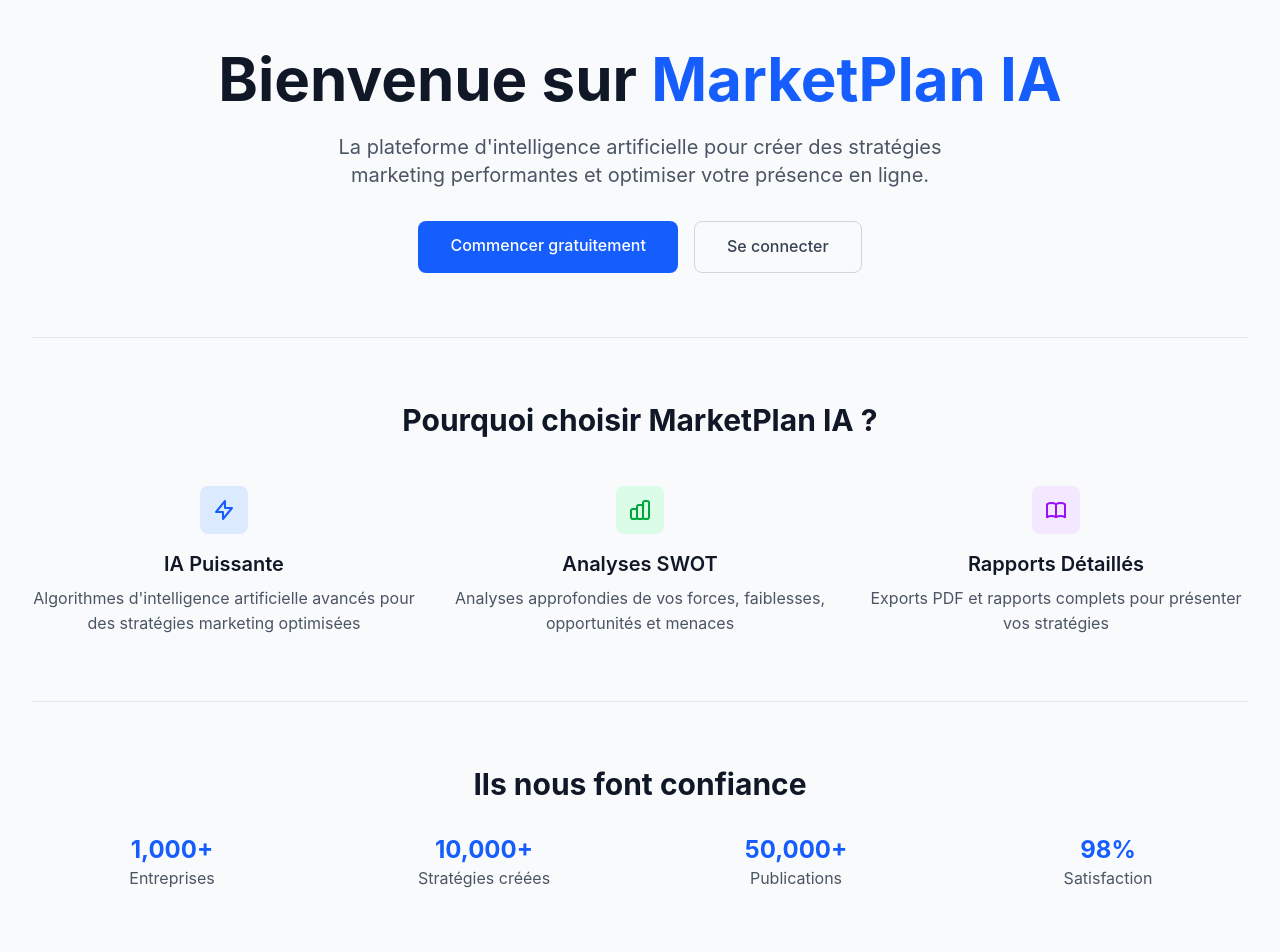
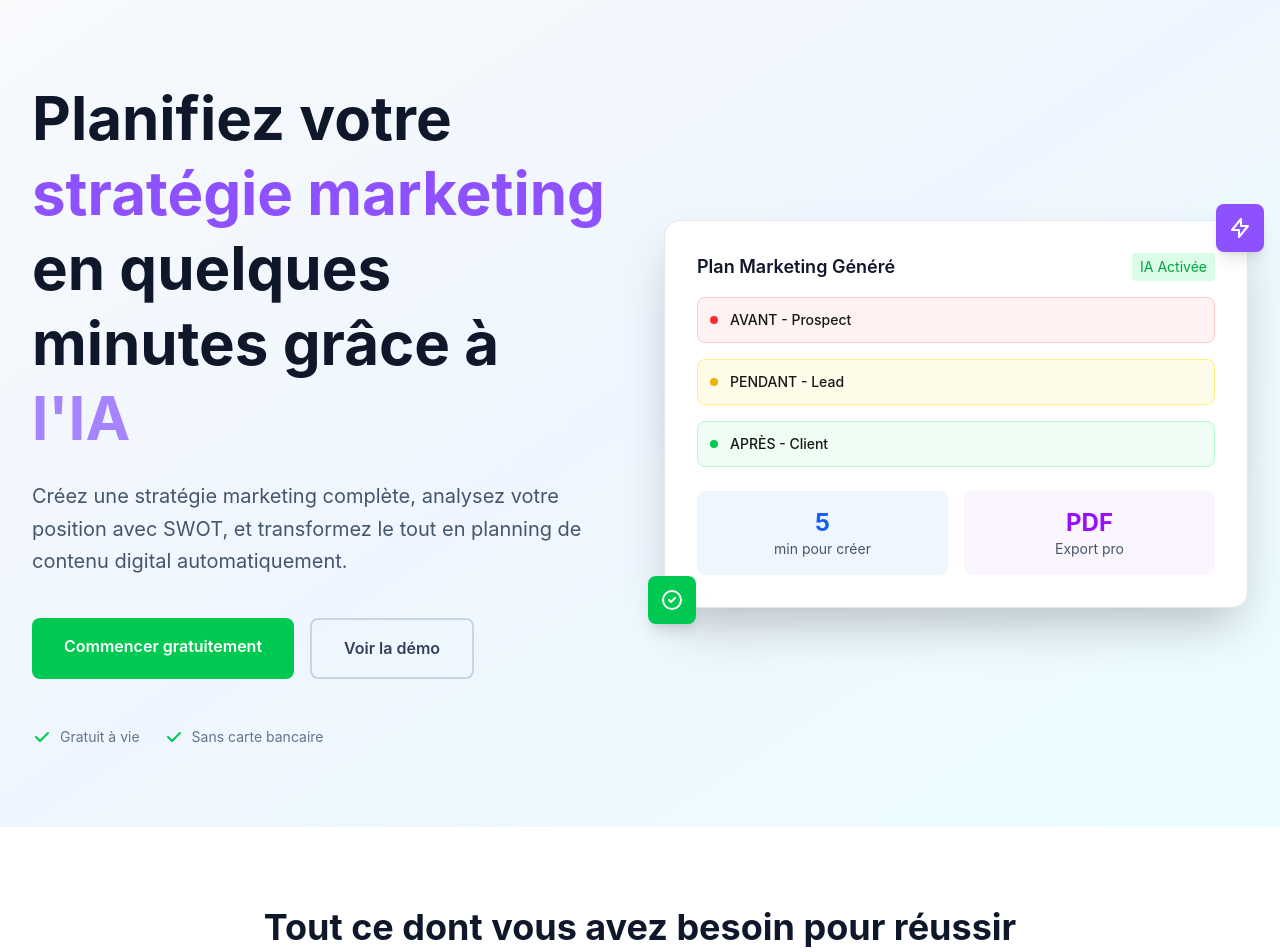
Before and after one commit to Sahnoun122/Fil-Rouge, a Next.js app in the folder frontend/: page / in a window 1280 px wide. Shown: the part 80-1032 px from the top of the page. Built offline with nearby package versions, Linux system fonts and the light colour scheme; no server answers.

Commit message:
feat: ajouter la verifications de cors

```diff
--- a/frontend/src/pages/index.tsx
+++ b/frontend/src/pages/index.tsx
@@ -1,153 +1,23 @@
-// pages/index.tsx - Page d'accueil
+// pages/index.tsx - Page d'accueil avec tous les composants landing
 
-import Link from 'next/link';
-import { useAuth } from '../hooks/useAuth';
+import Hero from '../../components/landing/Hero';
+import Features from '../../components/landing/Features';
+import HowItWorks from '../../components/landing/HowItWorks';
+import SWOT from '../../components/landing/SWOT';
+import Pricing from '../../components/landing/Pricing';
+import FAQ from '../../components/landing/FAQ';
+import Footer from '../../components/landing/Footer';
 
 export default function HomePage() {
-  const { user, isAuthenticated } = useAuth();
-
   return (
-    <div className="max-w-7xl mx-auto px-4 sm:px-6 lg:px-8">
-      {/* Hero Section */}
-      <div className="text-center py-16">
-        <h1 className="text-4xl font-bold text-gray-900 sm:text-5xl md:text-6xl">
-          Bienvenue sur{' '}
-          <span className="text-blue-600">MarketPlan IA</span>
-        </h1>
-        <p className="mt-6 max-w-2xl mx-auto text-xl text-gray-600">
-          La plateforme d'intelligence artificielle pour créer des stratégies marketing
-          performantes et optimiser votre présence en ligne.
-        </p>
-
-        {/* Call to Actions */}
-        <div className="mt-8 flex flex-col sm:flex-row gap-4 justify-center">
-          {isAuthenticated ? (
-            <>
-              <Link
-                href="/dashboard"
-                className="bg-blue-600 hover:bg-blue-700 text-white px-8 py-3 rounded-lg font-medium"
-              >
-                Accéder au Dashboard
-              </Link>
-              <div className="flex items-center justify-center space-x-2">
-                <span className="text-gray-600">Connecté en tant que</span>
-                <span className="font-medium text-gray-900">{user?.fullName}</span>
-              </div>
-            </>
-          ) : (
-            <>
-              <Link
-                href="/register"
-                className="bg-blue-600 hover:bg-blue-700 text-white px-8 py-3 rounded-lg font-medium"
-              >
-                Commencer gratuitement
-              </Link>
-              <Link
-                href="/login"
-                className="border border-gray-300 hover:border-gray-400 text-gray-700 px-8 py-3 rounded-lg font-medium"
-              >
-                Se connecter
-              </Link>
-            </>
-          )}
-        </div>
-      </div>
-
-      {/* Features Section */}
-      <div className="py-16 border-t border-gray-200">
-        <h2 className="text-3xl font-bold text-center text-gray-900 mb-12">
-          Pourquoi choisir MarketPlan IA ?
-        </h2>
-
-        <div className="grid md:grid-cols-3 gap-8">
-          <div className="text-center">
-            <div className="w-12 h-12 bg-blue-100 rounded-lg flex items-center justify-center mx-auto mb-4">
-              <svg className="w-6 h-6 text-blue-600" fill="none" stroke="currentColor" viewBox="0 0 24 24">
-                <path strokeLinecap="round" strokeLinejoin="round" strokeWidth={2} d="M13 10V3L4 14h7v7l9-11h-7z" />
-              </svg>
-            </div>
-            <h3 className="text-xl font-semibold text-gray-900 mb-2">
-              IA Puissante
-            </h3>
-            <p className="text-gray-600">
-              Algorithmes d'intelligence artificielle avancés pour des stratégies marketing optimisées
-            </p>
-          </div>
-
-          <div className="text-center">
-            <div className="w-12 h-12 bg-green-100 rounded-lg flex items-center justify-center mx-auto mb-4">
-              <svg className="w-6 h-6 text-green-600" fill="none" stroke="currentColor" viewBox="0 0 24 24">
-                <path strokeLinecap="round" strokeLinejoin="round" strokeWidth={2} d="M9 19v-6a2 2 0 00-2-2H5a2 2 0 00-2 2v6a2 2 0 002 2h2a2 2 0 002-2zm0 0V9a2 2 0 012-2h2a2 2 0 012 2v10m-6 0a2 2 0 002 2h2a2 2 0 002-2m0 0V5a2 2 0 012-2h2a2 2 0 012 2v14a2 2 0 01-2 2h-2a2 2 0 01-2-2z" />
-              </svg>
-            </div>
-            <h3 className="text-xl font-semibold text-gray-900 mb-2">
-              Analyses SWOT
-            </h3>
-            <p className="text-gray-600">
-              Analyses approfondies de vos forces, faiblesses, opportunités et menaces
-            </p>
-          </div>
-
-          <div className="text-center">
-            <div className="w-12 h-12 bg-purple-100 rounded-lg flex items-center justify-center mx-auto mb-4">
-              <svg className="w-6 h-6 text-purple-600" fill="none" stroke="currentColor" viewBox="0 0 24 24">
-                <path strokeLinecap="round" strokeLinejoin="round" strokeWidth={2} d="M12 6.253v13m0-13C10.832 5.477 9.246 5 7.5 5S4.168 5.477 3 6.253v13C4.168 18.477 5.754 18 7.5 18s3.332.477 4.5 1.253m0-13C13.168 5.477 14.754 5 16.5 5c1.746 0 3.332.477 4.5 1.253v13C19.832 18.477 18.246 18 16.5 18c-1.746 0-3.332.477-4.5 1.253" />
-              </svg>
-            </div>
-            <h3 className="text-xl font-semibold text-gray-900 mb-2">
-              Rapports Détaillés
-            </h3>
-            <p className="text-gray-600">
-              Exports PDF et rapports complets pour présenter vos stratégies
-            </p>
-          </div>
-        </div>
-      </div>
-
-      {/* Stats Section */}
-      <div className="py-16 border-t border-gray-200">
-        <div className="text-center">
-          <h2 className="text-3xl font-bold text-gray-900 mb-8">
-            Ils nous font confiance
-          </h2>
-          <div className="grid grid-cols-2 md:grid-cols-4 gap-8">
-            <div>
-              <div className="text-2xl font-bold text-blue-600">1,000+</div>
-              <div className="text-gray-600">Entreprises</div>
-            </div>
-            <div>
-              <div className="text-2xl font-bold text-blue-600">10,000+</div>
-              <div className="text-gray-600">Stratégies créées</div>
-            </div>
-            <div>
-              <div className="text-2xl font-bold text-blue-600">50,000+</div>
-              <div className="text-gray-600">Publications</div>
-            </div>
-            <div>
-              <div className="text-2xl font-bold text-blue-600">98%</div>
-              <div className="text-gray-600">Satisfaction</div>
-            </div>
-          </div>
-        </div>
-      </div>
-
-      {/* CTA Final */}
-      {!isAuthenticated && (
-        <div className="py-16 border-t border-gray-200 text-center">
-          <h2 className="text-2xl font-bold text-gray-900 mb-4">
-            Prêt à transformer votre marketing ?
-          </h2>
-          <p className="text-gray-600 mb-8">
-            Rejoignez des milliers d'entreprises qui utilisent MarketPlan IA
-          </p>
-          <Link
-            href="/register"
-            className="bg-blue-600 hover:bg-blue-700 text-white px-8 py-3 rounded-lg font-medium inline-block"
-          >
-            Créer mon compte gratuitement
-          </Link>
-        </div>
-      )}
+    <div>
+      <Hero />
+      <Features />
+      <HowItWorks />
+      <SWOT />
+      <Pricing />
+      <FAQ />
+      <Footer />
     </div>
   );
 }
```
Also changed, not shown: 1 other file (tests, documents, lock files or other folders).
